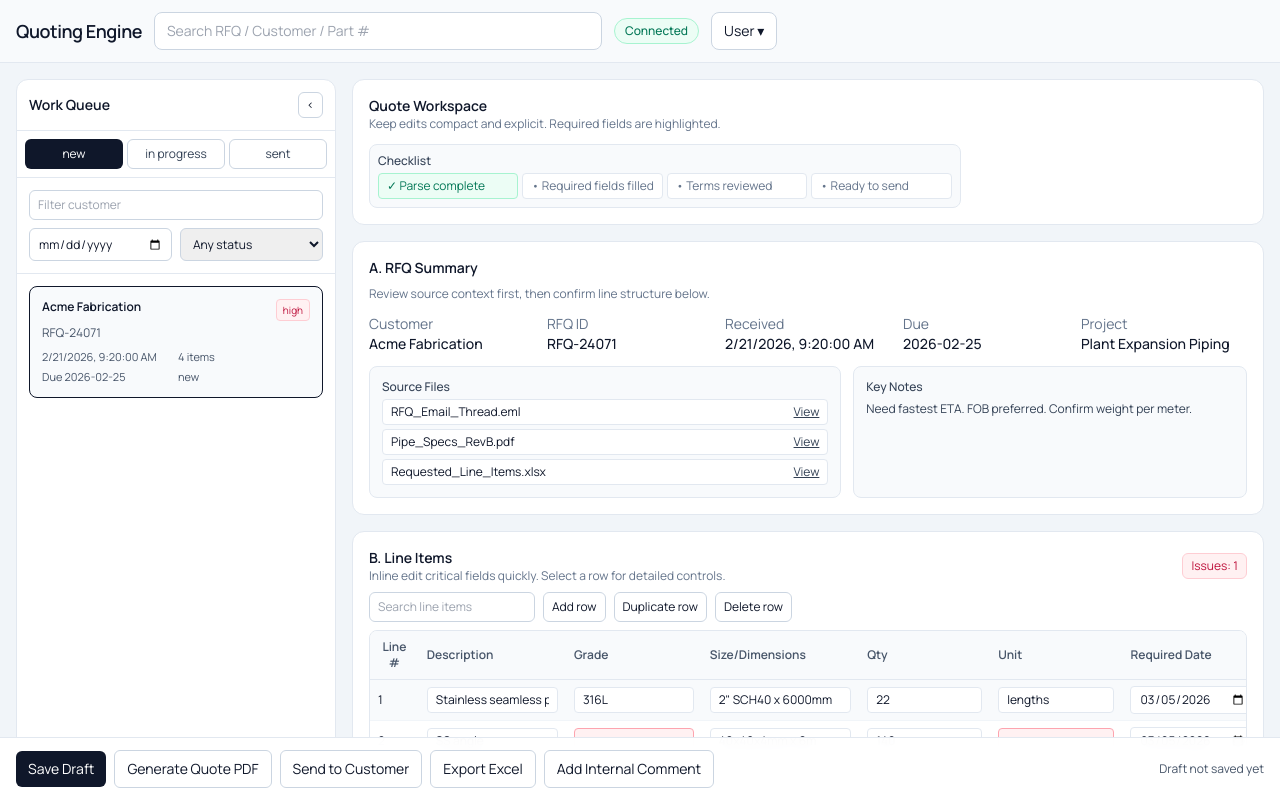
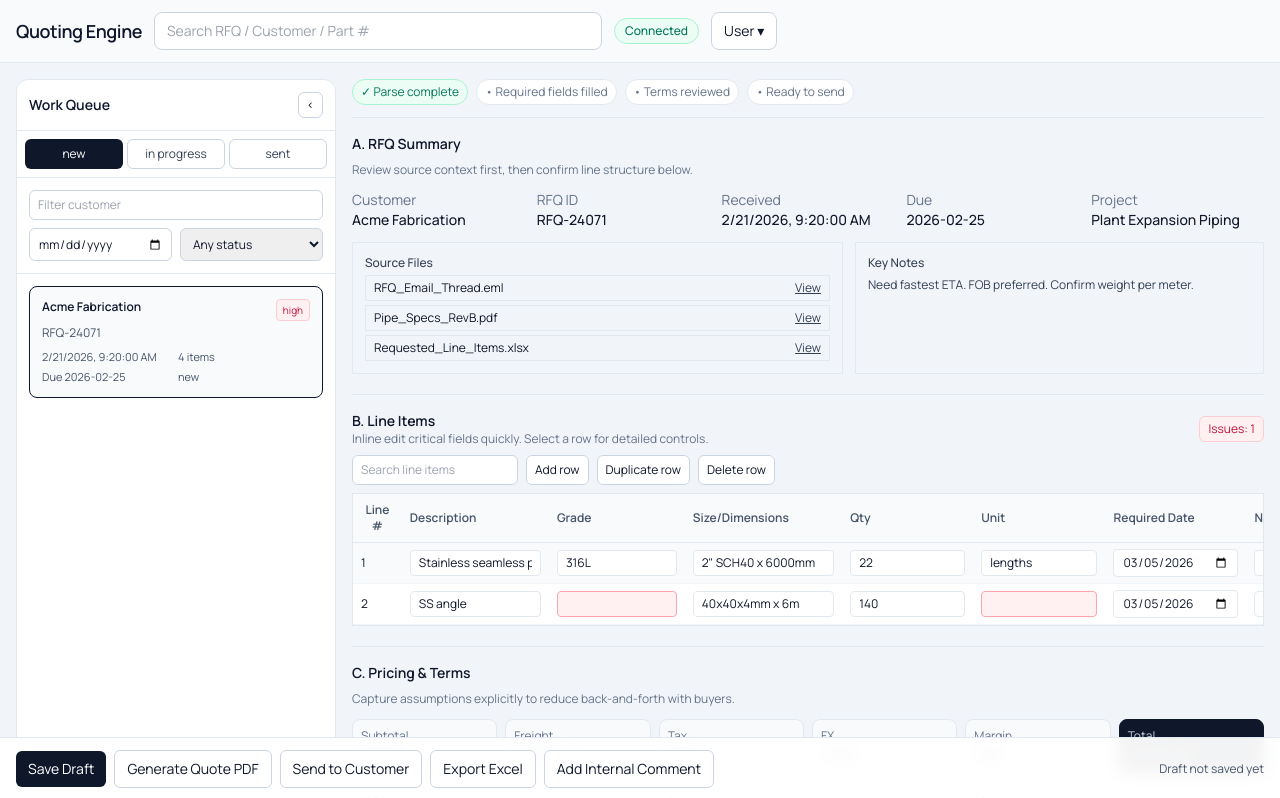
Before and after one commit to yz2936/supplier-engine-codex, a Next.js app: page /quoting-engine in a window 1280 px wide. Shown: the top 798 px of the page. Built offline with nearby package versions, Linux system fonts and the light colour scheme.

Commit message:
ui: flatten quote workspace layout and remove redundant top banner

```diff
--- a/src/components/quoting-engine/QuotingEngineScreen.tsx
+++ b/src/components/quoting-engine/QuotingEngineScreen.tsx
@@ -25,7 +25,7 @@ import {
 
 type Toast = { id: string; message: string };
 
-const sectionClass = "rounded-xl border border-slate-200 bg-white p-4";
+const sectionClass = "border-b border-slate-200 pb-5";
 
 const emptyFilters: QueueFilters = { customer: "", dueDate: "", status: "all" };
 
@@ -362,36 +362,29 @@ export function QuotingEngineScreen() {
           )}
 
           {!workspaceLoading && !workspace && (
-            <div className={`${sectionClass} text-sm text-slate-600`}>
+            <div className="border border-dashed border-slate-300 bg-white p-4 text-sm text-slate-600">
               Select an RFQ from the queue to start quoting.
             </div>
           )}
 
           {!workspaceLoading && workspace && (
             <>
-              <div className={`${sectionClass} flex flex-wrap items-center justify-between gap-3`}>
-                <div>
-                  <div className="text-sm font-semibold">Quote Workspace</div>
-                  <div className="text-xs text-slate-500">Keep edits compact and explicit. Required fields are highlighted.</div>
-                </div>
-                <div className="rounded-lg border border-slate-200 bg-slate-50 p-2 text-xs">
-                  <div className="mb-1 font-medium text-slate-700">Checklist</div>
-                  <div className="grid grid-cols-2 gap-1 md:grid-cols-4">
+              <div className="flex flex-wrap items-center gap-2 border-b border-slate-200 pb-3 text-xs">
                 {[
                   { label: "Parse complete", ok: checklist.parseComplete },
                   { label: "Required fields filled", ok: checklist.requiredFilled },
                   { label: "Terms reviewed", ok: checklist.termsReviewed },
                   { label: "Ready to send", ok: checklist.readyToSend }
                 ].map((step) => (
-                      <div
+                  <span
                     key={step.label}
-                        className={`rounded border px-2 py-1 ${step.ok ? "border-emerald-200 bg-emerald-50 text-emerald-700" : "border-slate-200 bg-white text-slate-500"}`}
+                    className={`inline-flex items-center gap-1 rounded-full border px-2 py-1 ${
+                      step.ok ? "border-emerald-200 bg-emerald-50 text-emerald-700" : "border-slate-200 bg-white text-slate-500"
+                    }`}
                   >
                     {step.ok ? "✓" : "•"} {step.label}
-                      </div>
+                  </span>
                 ))}
-                  </div>
-                </div>
               </div>
 
               <section className={sectionClass}>
@@ -405,18 +398,18 @@ export function QuotingEngineScreen() {
                   <div><span className="text-slate-500">Project</span><div className="font-medium">{workspace.projectName || "-"}</div></div>
                 </div>
                 <div className="mt-3 grid gap-3 lg:grid-cols-[1.2fr_1fr]">
-                  <div className="rounded-lg border border-slate-200 bg-slate-50 p-3 text-xs">
+                  <div className="border border-slate-200 p-3 text-xs">
                     <div className="mb-1 font-medium text-slate-700">Source Files</div>
                     <div className="space-y-1">
                       {workspace.sourceFiles.map((f) => (
-                        <div key={f.id} className="flex items-center justify-between rounded border border-slate-200 bg-white px-2 py-1">
+                        <div key={f.id} className="flex items-center justify-between border border-slate-200 px-2 py-1">
                           <span>{f.name}</span>
                           <button className="text-slate-700 underline">View</button>
                         </div>
                       ))}
                     </div>
                   </div>
-                  <div className="rounded-lg border border-slate-200 bg-slate-50 p-3 text-xs">
+                  <div className="border border-slate-200 p-3 text-xs">
                     <div className="mb-1 font-medium text-slate-700">Key Notes</div>
                     <p className="leading-5 text-slate-700">{workspace.keyNotes || "No key notes available."}</p>
                   </div>
@@ -489,7 +482,7 @@ export function QuotingEngineScreen() {
                   </button>
                 </div>
 
-                <div className="overflow-x-auto rounded-lg border border-slate-200">
+                <div className="overflow-x-auto border border-slate-200">
                   <table className="min-w-[1120px] w-full text-xs">
                     <thead className="bg-slate-50 text-slate-600">
                       <tr>
@@ -621,7 +614,7 @@ export function QuotingEngineScreen() {
                   <textarea className="min-h-20 rounded-md border border-slate-300 px-2 py-2 text-xs md:col-span-3" placeholder="Assumptions (recommended)" value={workspace.pricingTerms.assumptions} onChange={(e) => updateTerms({ assumptions: e.target.value })} />
                 </div>
 
-                <div className="mt-3 rounded-lg border border-slate-200 bg-slate-50 p-3 text-xs">
+                <div className="mt-3 border border-slate-200 p-3 text-xs">
                   <div className="mb-1 font-medium text-slate-700">Price Compared to Last Quote</div>
                   {lastComparison ? (
                     <div className="grid gap-2 md:grid-cols-3">
```
Lines whose indentation alone changed are shown as unchanged.
